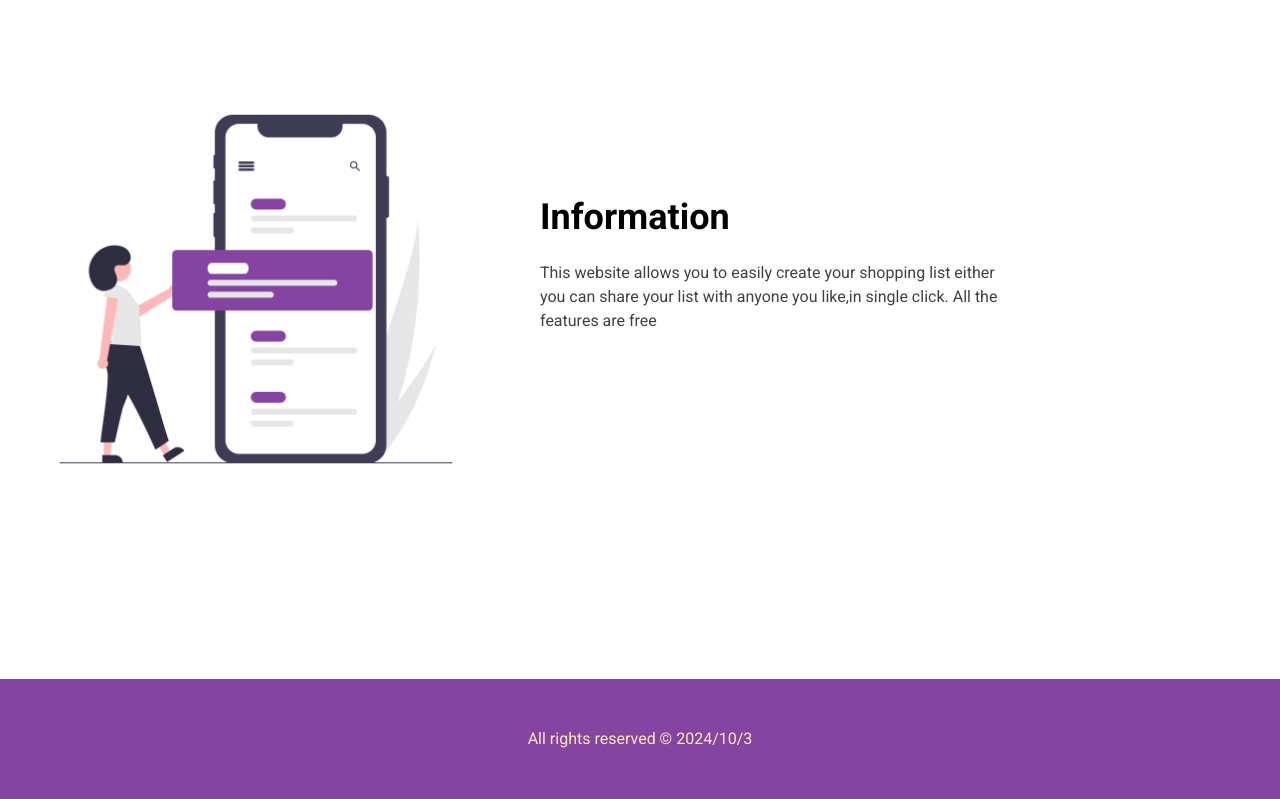
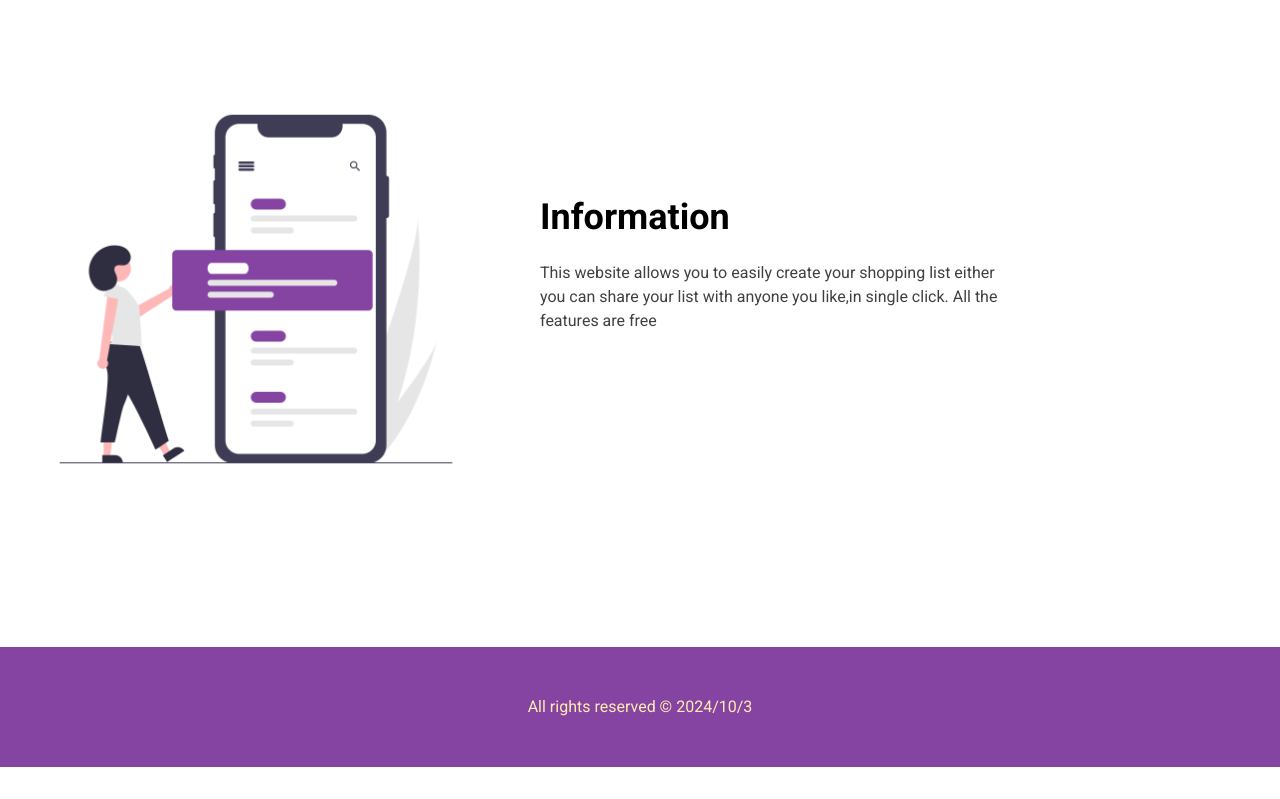
Before and after one commit to Mirwais01/shopping-list, a React (Create React App) app: page / in a window 1280 px wide. Shown: the part 592-1391 px from the top of the page. After the commit the page ends 1359 px from the top, so only its background shows below. Built offline with nearby package versions, Linux system fonts and the light colour scheme.

Commit message:
footer problem solved

```diff
--- a/src/components/Footer.jsx
+++ b/src/components/Footer.jsx
@@ -5,7 +5,7 @@ export default function Footer() {
   const month = newDate.getMonth() + 1;
 
   return (
-    <div className="pt-28">
+    <div className="pt-80 md:pt-20">
       <div className="bg-darkViolet text-white">
         <p className="text-center py-6 md:py-12 text-lightAntique">
           All rights reserved &#169; {year}/{month}/{day}
```
